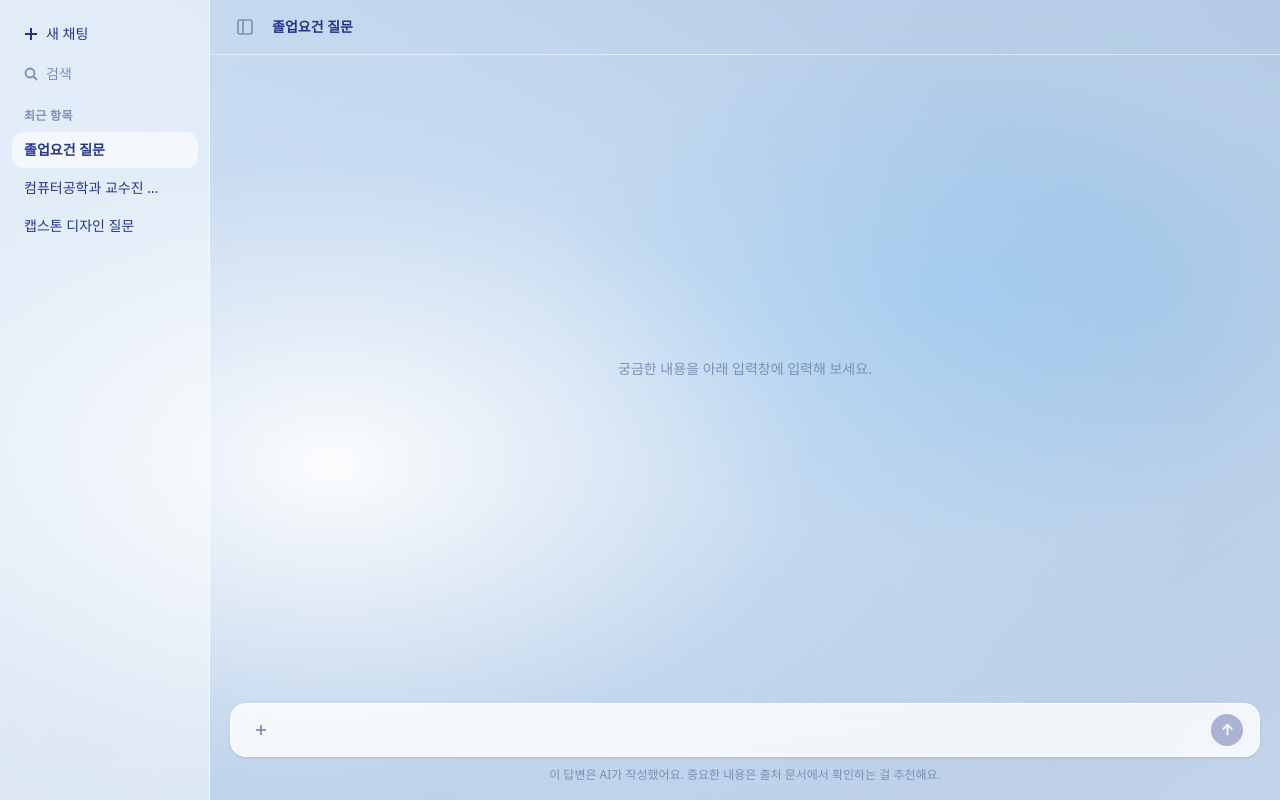
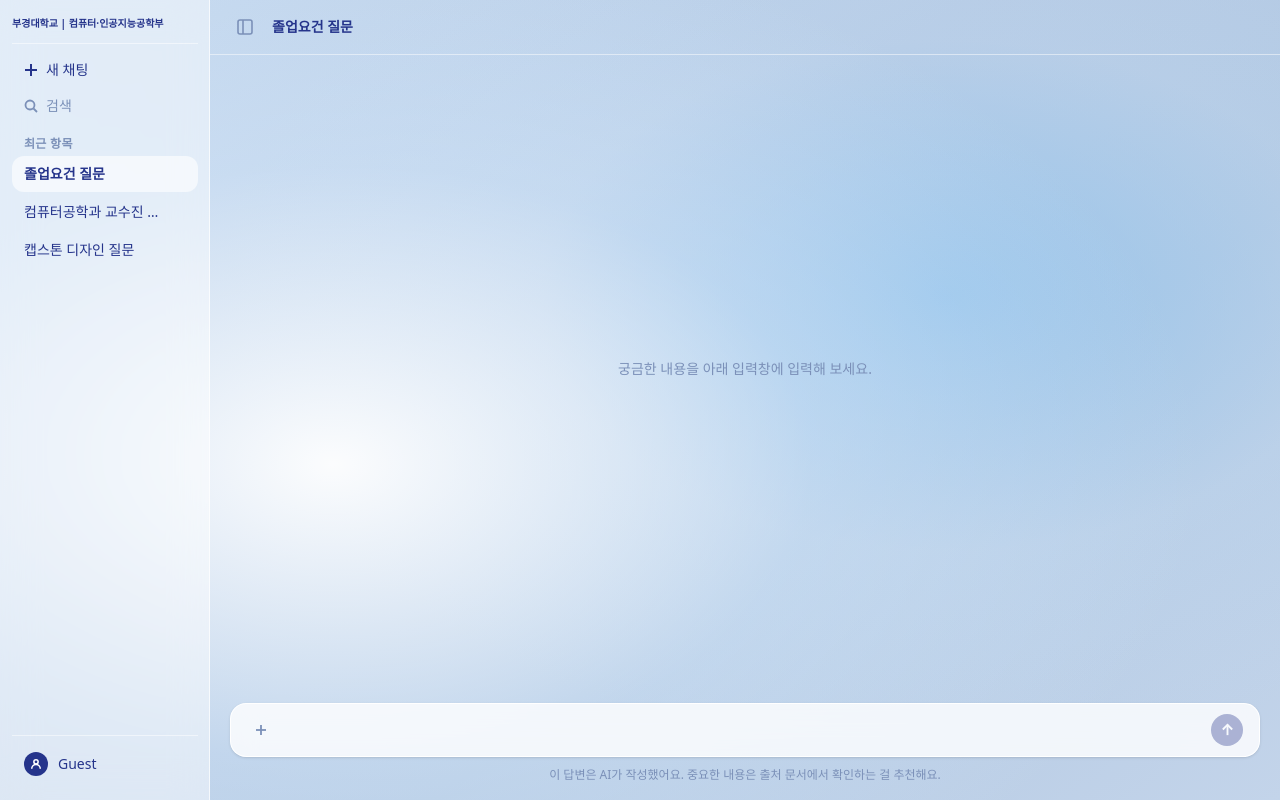
Before and after one commit to Gyuri0315/campus-rag, a Next.js app in the folder frontend/: page /chat in a window 1280 px wide. Built offline with nearby package versions, Linux system fonts and the light colour scheme.

Commit message:
feat: chat 페이지 사이드바 UI 개선
- 사이드바 상단에 부경대학교 컴퓨터·인공지능공학부 로고 배치
- 사이드바 하단에 사용자 영역 추가 (Guest 아이콘 + Sign Up/Login 팝업)"

```diff
--- a/frontend/app/chat/ChatContent.tsx
+++ b/frontend/app/chat/ChatContent.tsx
@@ -96,6 +96,12 @@ const IconDownload = () => (
     <line x1="2" y1="11" x2="10" y2="11" />
   </svg>
 );
+const IconUser = () => (
+  <svg width="12" height="12" viewBox="0 0 14 14" fill="none" stroke="currentColor" strokeWidth="1.8">
+    <circle cx="7" cy="4.5" r="2.5" />
+    <path d="M2 12.5c0-2.76 2.24-5 5-5s5 2.24 5 5" />
+  </svg>
+);
 
 // ── 메인 컴포넌트 ─────────────────────────────────────────────────────────────
 export default function ChatContent() {
@@ -118,6 +124,8 @@ export default function ChatContent() {
   const [chatTitle, setChatTitle] = useState("졸업요건 질문");
   const [renameId, setRenameId] = useState<string | null>(null);
   const [renameValue, setRenameValue] = useState("");
+  const [userMenuOpen, setUserMenuOpen] = useState(false);
+  const [userMenuPos, setUserMenuPos] = useState<{ bottom: number; left: number } | null>(null);
 
   const closeContextMenu = () => {
     setContextMenuId(null);
@@ -127,6 +135,7 @@ export default function ChatContent() {
   const bottomRef = useRef<HTMLDivElement>(null);
   const inputRef = useRef<HTMLInputElement>(null);
   const contextMenuRef = useRef<HTMLDivElement>(null);
+  const userMenuRef = useRef<HTMLDivElement>(null);
   // AI 응답 타이머 — 중복 실행 방지용
   const aiTimerRef = useRef<ReturnType<typeof setTimeout> | null>(null);
 
@@ -162,16 +171,25 @@ export default function ChatContent() {
     // eslint-disable-next-line react-hooks/exhaustive-deps
   }, []);
 
-  // ── 외부 클릭 / ESC → 컨텍스트 메뉴 닫기 ─────────────────────
+  // ── 외부 클릭 / ESC → 컨텍스트 메뉴 + 사용자 메뉴 닫기 ───────
   useEffect(() => {
     const onMouse = (e: MouseEvent) => {
       if (contextMenuRef.current && !contextMenuRef.current.contains(e.target as Node)) {
         setContextMenuId(null);
         setContextMenuPos(null);
       }
+      if (userMenuRef.current && !userMenuRef.current.contains(e.target as Node)) {
+        setUserMenuOpen(false);
+        setUserMenuPos(null);
+      }
     };
     const onKey = (e: KeyboardEvent) => {
-      if (e.key === "Escape") { setContextMenuId(null); setContextMenuPos(null); }
+      if (e.key === "Escape") {
+        setContextMenuId(null);
+        setContextMenuPos(null);
+        setUserMenuOpen(false);
+        setUserMenuPos(null);
+      }
     };
     document.addEventListener("mousedown", onMouse);
     document.addEventListener("keydown", onKey);
@@ -265,6 +283,21 @@ export default function ChatContent() {
   // ── 사이드바 너비 ─────────────────────────────────────────────
   const sidebarWidth = sidebarOpen ? (isMobile ? "min(280px, 80vw)" : "210px") : "0px";
 
+  // ── 사용자 메뉴 토글 ──────────────────────────────────────────
+  const handleUserMenuToggle = (e: React.MouseEvent<HTMLButtonElement>) => {
+    const rect = e.currentTarget.getBoundingClientRect();
+    // 팝업이 오른쪽 화면 밖으로 나가지 않도록 left 클램핑
+    const left = Math.min(rect.left, window.innerWidth - 204);
+    setUserMenuOpen((prev) => {
+      if (prev) {
+        setUserMenuPos(null);
+        return false;
+      }
+      setUserMenuPos({ bottom: window.innerHeight - rect.top + 6, left });
+      return true;
+    });
+  };
+
   return (
     <div className="bg-app flex h-screen overflow-hidden relative">
 
@@ -295,9 +328,22 @@ export default function ChatContent() {
       >
         {sidebarOpen && (
           <div
-            className="flex flex-col h-full px-3 py-4 gap-1 overflow-hidden"
+            className="flex flex-col h-full px-3 py-4 overflow-hidden"
             style={{ minWidth: isMobile ? "min(280px, 80vw)" : "210px" }}
           >
+            {/* ── 상단 로고 ── */}
+            <div
+              className="pb-3 mb-2 flex-shrink-0"
+              style={{ borderBottom: "1px solid rgba(255,255,255,0.5)" }}
+            >
+              <span
+                className="text-[10px] font-bold whitespace-nowrap block overflow-hidden"
+                style={{ color: "var(--clr-navy)" }}
+              >
+                부경대학교 | 컴퓨터·인공지능공학부
+              </span>
+            </div>
+
             {/* 새 채팅 */}
             <button
               onClick={handleNewChat}
@@ -393,6 +439,30 @@ export default function ChatContent() {
                 </div>
               ))}
             </div>
+
+            {/* ── 하단 사용자 영역 ── */}
+            <div
+              className="flex-shrink-0 pt-2 mt-1"
+              style={{ borderTop: "1px solid rgba(255,255,255,0.5)" }}
+            >
+              <button
+                onMouseDown={(e) => e.stopPropagation()}
+                onClick={handleUserMenuToggle}
+                className="w-full flex items-center gap-2.5 px-3 py-2 rounded-xl text-sm transition-colors hover:bg-white/50"
+                style={{
+                  color: "var(--clr-text)",
+                  background: userMenuOpen ? "rgba(255,255,255,0.5)" : "transparent",
+                }}
+              >
+                <div
+                  className="w-6 h-6 rounded-full flex items-center justify-center flex-shrink-0 text-white"
+                  style={{ background: "var(--clr-navy)" }}
+                >
+                  <IconUser />
+                </div>
+                <span className="font-medium text-sm">Guest</span>
+              </button>
+            </div>
           </div>
         )}
       </aside>
@@ -443,10 +513,66 @@ export default function ChatContent() {
         );
       })()}
 
+      {/* ── 사용자 팝업 메뉴 (fixed — 버튼 위쪽에 표시) ── */}
+      {userMenuOpen && userMenuPos && (
+        <>
+          {/* 투명 백드롭 — 외부 클릭 시 메뉴 닫기 (ref 체크보다 신뢰성 높음) */}
+          <div
+            className="fixed inset-0 z-[9998]"
+            onMouseDown={() => { setUserMenuOpen(false); setUserMenuPos(null); }}
+          />
+          <div
+            ref={userMenuRef}
+            className="fixed z-[9999] rounded-xl overflow-hidden"
+            style={{
+              bottom: userMenuPos.bottom,
+              left: userMenuPos.left,
+              minWidth: "180px",
+              maxWidth: "min(220px, calc(100vw - 16px))",
+              background: "rgba(255,255,255,0.97)",
+              backdropFilter: "blur(20px)",
+              WebkitBackdropFilter: "blur(20px)",
+              border: "1px solid rgba(200,210,230,0.7)",
+              boxShadow: "0 -4px 24px rgba(0,0,0,0.10), 0 8px 28px rgba(0,0,0,0.10)",
+            }}
+          >
+            {/* 계정 레이블 */}
+            <div
+              className="px-4 py-2.5 text-xs font-semibold"
+              style={{
+                color: "var(--clr-text-muted)",
+                borderBottom: "1px solid rgba(0,0,0,0.06)",
+              }}
+            >
+              계정
+            </div>
+            {/* 버튼 영역 */}
+            <div className="p-2 flex flex-col gap-1">
+              <button
+                className="w-full px-3 py-2 rounded-lg text-xs font-semibold transition-opacity hover:opacity-75"
+                style={{
+                  color: "var(--clr-navy)",
+                  border: "1.5px solid var(--clr-navy)",
+                  background: "transparent",
+                }}
+              >
+                Sign Up
+              </button>
+              <button
+                className="w-full px-3 py-2 rounded-lg text-xs font-semibold text-white transition-opacity hover:opacity-80"
+                style={{ background: "var(--clr-navy)" }}
+              >
+                Login
+              </button>
+            </div>
+          </div>
+        </>
+      )}
+
       {/* ── 채팅 영역 ────────────────────────────────────────── */}
       <div className="flex flex-col flex-1 min-w-0 overflow-hidden">
 
-        {/* 헤더 */}
+        {/* 채팅 툴바 — 사이드바 토글 + 현재 대화 제목 */}
         <div
           className="flex items-center gap-2.5 sm:gap-3 px-3 py-2.5 sm:px-5 sm:py-3 flex-shrink-0"
           style={{ borderBottom: "1px solid rgba(255,255,255,0.5)" }}
```
